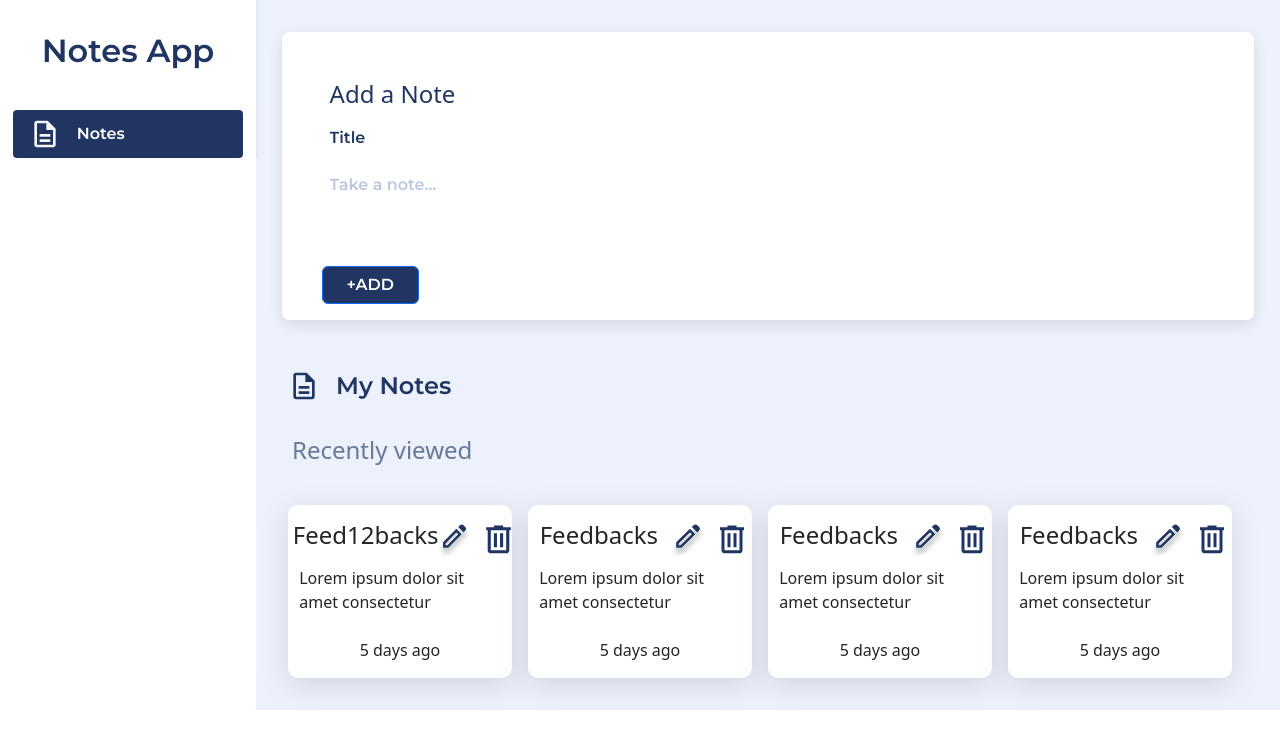
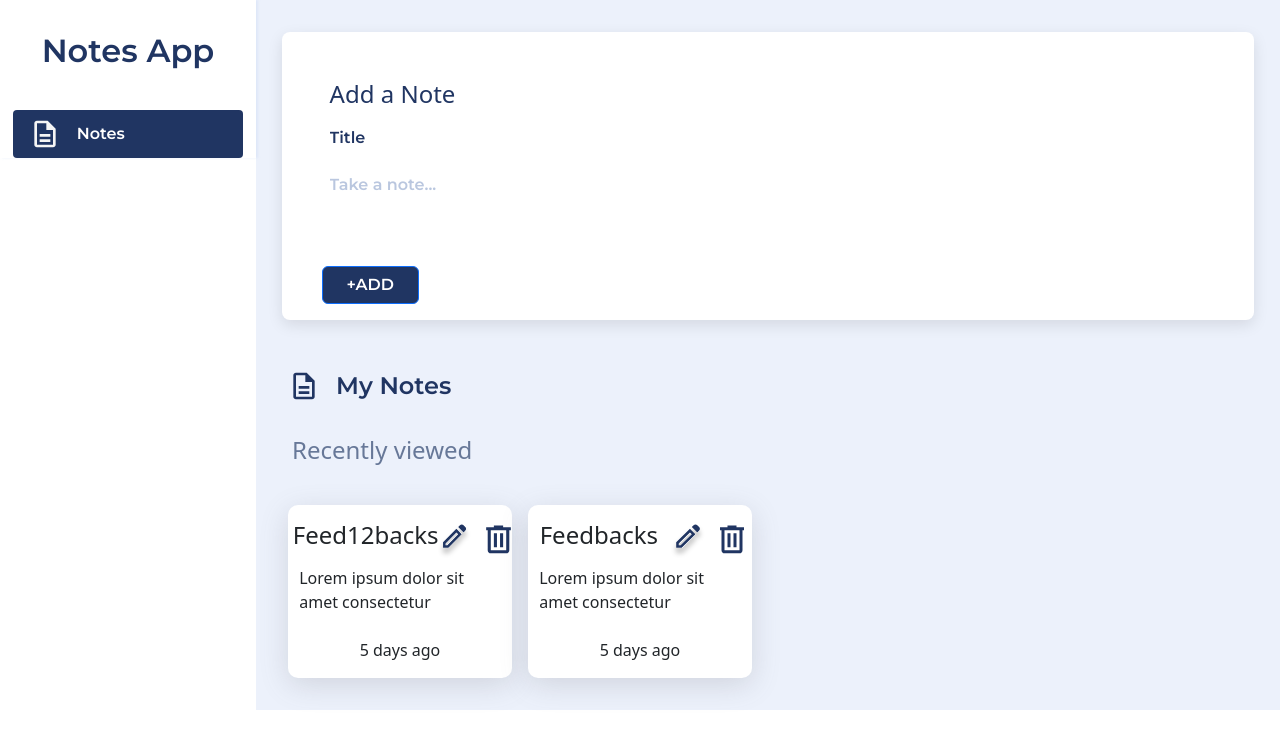
Before and after one commit to Vimalf-git/NotesApp, a React (Vite) app: page / in a window 1280 px wide. Shown: the top 748 px of the page. Built offline with nearby package versions, Linux system fonts and the light colour scheme.

Commit message:
did small css changes

```diff
--- a/src/Components/NotesContext.jsx
+++ b/src/Components/NotesContext.jsx
@@ -20,19 +20,7 @@ function NotesContext({ children }) {
                 editIcon: editIcon,
                 deleteIcon: deleteIcon,
                 date: "5 days ago"
-            }, {
-                title: 'Feedbacks',
-                body: "Lorem ipsum dolor sit amet consectetur",
-                editIcon: editIcon,
-                deleteIcon: deleteIcon,
-                date: "5 days ago"
-            }, {
-                title: 'Feedbacks',
-                body: "Lorem ipsum dolor sit amet consectetur",
-                editIcon: editIcon,
-                deleteIcon: deleteIcon,
-                date: "5 days ago"
-            },
+            }
         ])
 
     const [title, SetTittle] = useState('')
--- a/src/Components/Sidebar.jsx
+++ b/src/Components/Sidebar.jsx
@@ -1,14 +1,15 @@
-import React from 'react'
-import { Button } from 'react-bootstrap'
+import React, { useContext } from 'react'
 import { Link } from 'react-router-dom'
 import notesIcon from '../image/description.svg'
+import { NotesDataContext } from './NotesContext'
 
 function Sidebar() {
+    const{navigate}=useContext(NotesDataContext)
     return (
         <>
             <div className='sidebar'>
 
-                <h1 style={{ color: "#203562",cursor: 'pointer' }}>Notes App</h1>
+                <h1 style={{ color: "#203562",cursor: 'pointer' }} onClick={()=>{navigate('/')}}>Notes App</h1>
                 <Link className='side-b-btn' to={'notesCard'} >
                     <img style={{ marginLeft: '1em' }} src={notesIcon   } />
                     <span>Notes</span>
```
